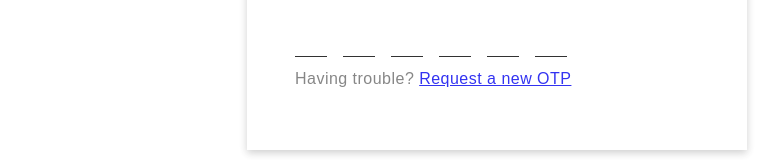
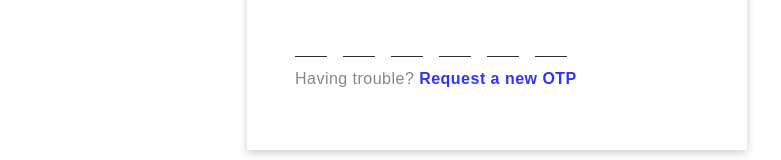
Before and after one commit to albertocaparros/one-time-password-FE, a React (Vite) app: page / in a window 1280 px wide. Shown: the part 317-477 px from the top of the page, without its empty margins (143-924 px from the left). Built offline with nearby package versions, Linux system fonts and the light colour scheme.

Commit message:
Add new OTP request timer functionality

```diff
--- a/src/components/VerificationTag.jsx
+++ b/src/components/VerificationTag.jsx
@@ -1,10 +1,26 @@
 /* eslint-disable react/prop-types */
 import { useEffect, useState } from 'react'
 import { Tag } from './styles/Tag.styled'
+import { ActionText } from './styles/ActionText.styled'
 
 function VerificationTag ({ status }) {
-  const [message, setMessage] = useState(<p>Having trouble? <a href='#'>Request a new OTP</a></p>)
+  const [message, setMessage] = useState()
   const [messageColor, setMessageColor] = useState('dimgrey')
+  const [timer, setTimer] = useState({ show: false, countdown: 0 })
+
+  const HandleNewOtpRequest = () => {
+    setTimer({ show: true, countdown: 59 })
+  }
+
+  useEffect(() => {
+    timer.countdown > 0 && setTimeout(() => {
+      if (timer.countdown === 1) {
+        setTimer({ show: false, countdown: 0 })
+      } else {
+        setTimer({ show: true, countdown: timer.countdown - 1 })
+      }
+    }, 1000)
+  }, [timer])
 
   useEffect(() => {
     switch (status) {
@@ -21,14 +37,19 @@ function VerificationTag ({ status }) {
         setMessageColor('red')
         break
       default:
-        setMessage(<p>Having trouble? <a href='#'>Request a new OTP</a></p>)
+        setMessage(<p>Having trouble? <ActionText color='blue' onClick={HandleNewOtpRequest}>Request a new OTP</ActionText></p>)
         setMessageColor('dimgrey')
     }
   }
   , [status])
 
   return (
-    <Tag color={messageColor}>{message}</Tag>
+    <>
+      {timer.show
+        ? <Tag color={messageColor}><p>Having trouble? Request a new OTP in 0:{timer.countdown < 10 ? '0' : ''}{timer.countdown}</p></Tag>
+        : <Tag color={messageColor}>{message}</Tag>}
+
+    </>
   )
 }
 
--- /dev/null
+++ b/src/components/styles/ActionText.styled.jsx
@@ -0,0 +1,6 @@
+import styled from 'styled-components'
+
+export const ActionText = styled.b`
+    color: ${props => props.color};
+    cursor: pointer;
+`
--- a/src/components/styles/Tag.styled.jsx
+++ b/src/components/styles/Tag.styled.jsx
@@ -1,7 +1,7 @@
 import styled from 'styled-components'
 
 export const Tag = styled.div`
-        color: ${props => props.color};;
+        color: ${props => props.color};
 `
 
 export const TitleTag = styled.h2`
```
